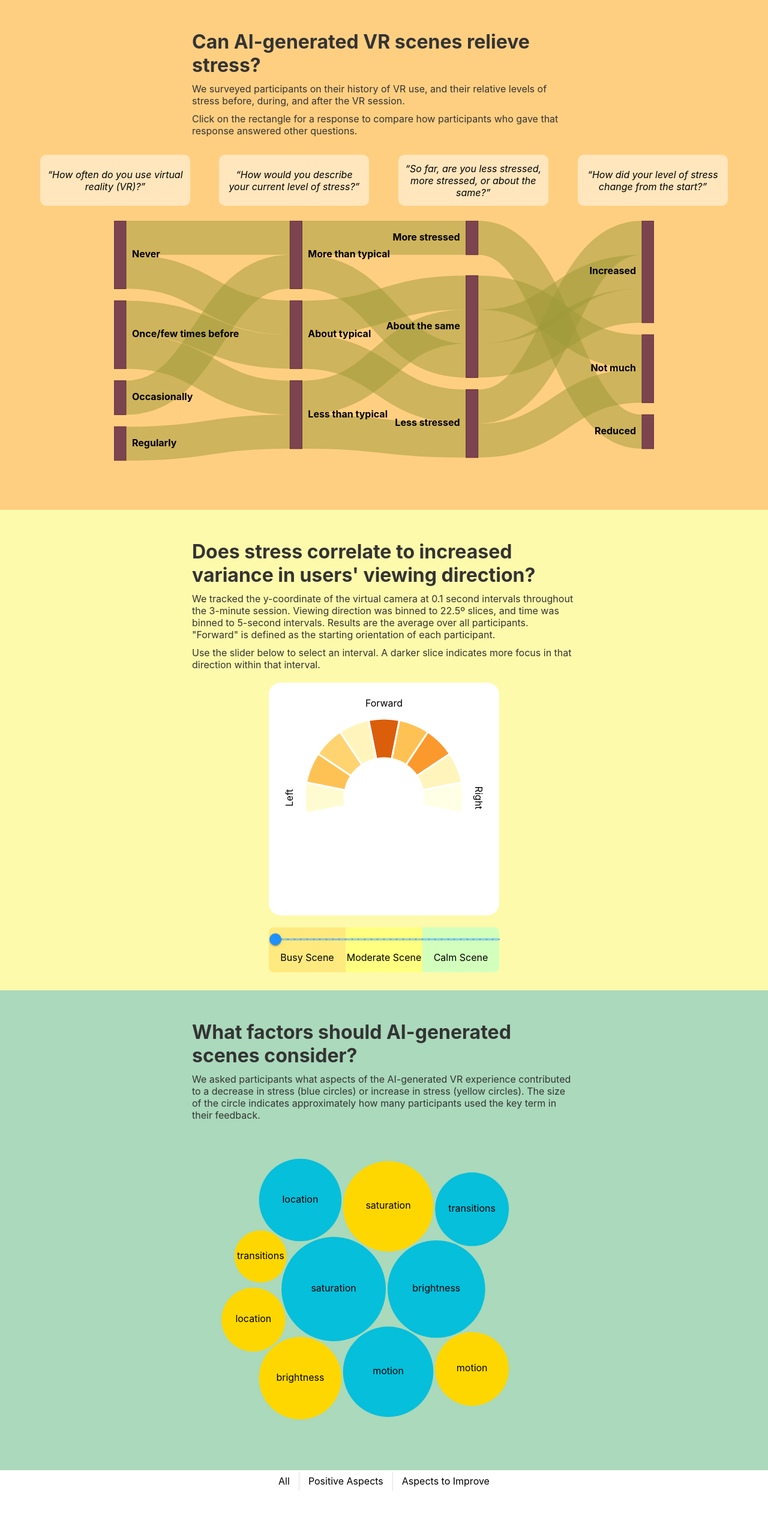
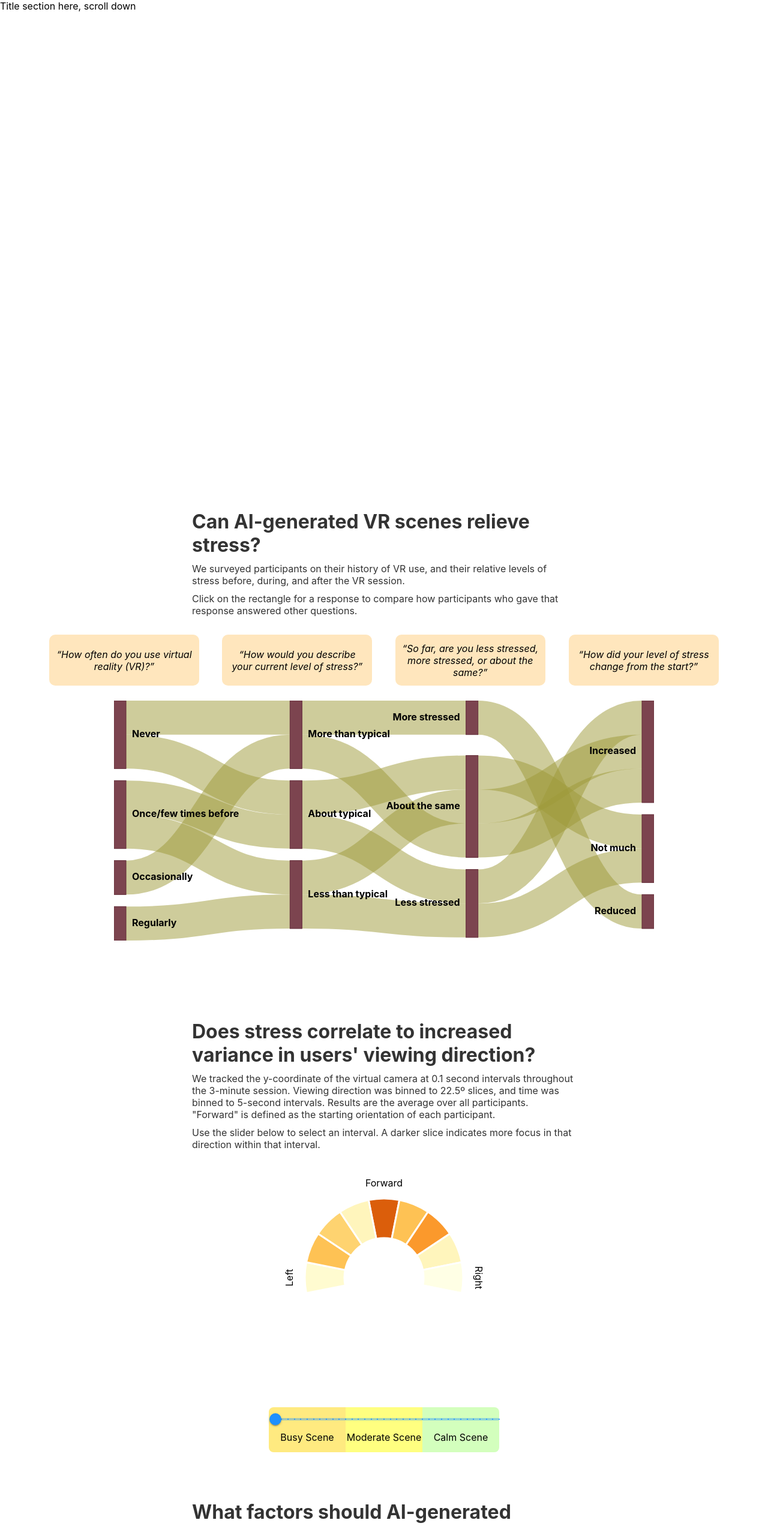
Before and after one commit to ChanGarrickT/ECS272-Final-Project-VR, a React (Vite) app: page / in a window 1280 px wide. Shown: the top 2544 px of the page at 60% size. Before the commit the page ends 2485 px from the top, so only its background shows below. Built offline with nearby package versions, Linux system fonts and the light colour scheme.

Commit message:
Added fading background color based on section

```diff
--- a/package.json
+++ b/package.json
@@ -12,6 +12,7 @@
   "dependencies": {
     "@emotion/react": "^11.14.0",
     "@emotion/styled": "^11.14.1",
+    "@gsap/react": "^2.1.2",
     "@mui/material": "^7.3.6",
     "@types/d3": "^7.4.3",
     "@types/lodash": "^4.17.21",
@@ -19,6 +20,7 @@
     "d3": "^7.9.0",
     "d3-geo": "^3.1.1",
     "d3-sankey": "^0.12.3",
+    "gsap": "^3.14.2",
     "lodash": "^4.17.21",
     "react": "^19.2.3",
     "react-dom": "^19.2.3",
--- a/src/App.jsx
+++ b/src/App.jsx
@@ -3,6 +3,12 @@ import * as d3 from 'd3';
 import { createTheme, ThemeProvider } from "@mui/material/styles";
 import { grey } from "@mui/material/colors";
 import { useState, useEffect, useRef } from 'react';
+
+import { gsap } from "gsap";
+import { useGSAP } from "@gsap/react";
+import { ScrollTrigger } from "gsap/ScrollTrigger";
+gsap.registerPlugin(useGSAP, ScrollTrigger);
+
 import SurveySankey from './components/SurveySankey';
 import HeatMap from './components/HeatMap';
 import SurveyBubble from './components/SurveyBubble';
@@ -20,11 +26,41 @@ const theme = createTheme({
 });
 
 function Layout() {
+	const containerRef = useRef(null);
+	const [titleRef, sankeyRef, heatmapRef, bubbleRef] = [useRef(null), useRef(null), useRef(null), useRef(null)];
+
+	useGSAP(() => {
+		const body = containerRef.current;
+
+		const sections = [
+			{ref: sankeyRef, color: '#FFCF81'},
+			{ref: heatmapRef, color: '#FDFAAB'},
+			{ref: bubbleRef, color: '#AAD9BB'}
+		];
+
+		// Set up scrollTrigger for each section
+		sections.forEach(({ ref, color }) => {
+			gsap.to(body, {
+				backgroundColor: color,
+				immediateRender: false,
+				scrollTrigger: {
+					trigger: ref.current,
+					start: '20% 80%',
+					end: '20% 20%',
+					scrub: true,
+					// markers: true
+				}
+			});
+		});
+
+	});
+
     return (
-        <Box id="main-container">
-			<SurveySankey />
-			<HeatMap />
-			<SurveyBubble />
+        <Box ref={containerRef} id="main-container">
+			<Box ref={titleRef} sx={{width: '100vw', height: '100vh'}}>Title section here, scroll down</Box>
+			<SurveySankey ref={sankeyRef}/>
+			<HeatMap ref={heatmapRef}/>
+			<SurveyBubble ref={bubbleRef}/>
         </Box>
     );
 }
--- a/src/components/HeatMap.jsx
+++ b/src/components/HeatMap.jsx
@@ -1,5 +1,5 @@
 import { Paper, Divider, Slider, Grid, Stack, Box } from '@mui/material';
-import { useState, useEffect, useRef } from 'react';
+import { useState, useEffect, useRef, forwardRef } from 'react';
 import * as d3 from 'd3';
 import { isEmpty } from 'lodash';
 import { useResizeObserver, useDebounceCallback } from 'usehooks-ts';
@@ -11,7 +11,7 @@ const SLICE_MASK = [0, 1, 2, 3, 4, 12, 13, 14, 15];
 const colorScale = d3.scaleSequential(d3.interpolateYlOrBr);
 const pie = d3.pie().value(1);
 
-export default function HeatMap(props){
+const HeatMap = forwardRef((props, ref) => {
     const svgRef = useRef(null);
     const sliceSelectionRef = useRef(null);
     const [size, setSize] = useState({ width: 0, height: 0 });
@@ -31,7 +31,7 @@ export default function HeatMap(props){
     }, [currentInterval]);
 
     return (
-        <Box sx={{ width: '100vw', minHeight: '100vh', backgroundColor: '#FDFAAB'}}>
+        <Box ref={ref} sx={{position: 'relative', width: '100vw', minHeight: '100vh'}}>
             <Box className='title-box'>
                 <h1>Does stress correlate to increased variance in users' viewing direction?</h1>
                 <p>
@@ -67,7 +67,9 @@ export default function HeatMap(props){
             </Grid>
         </Box>
     )
-}
+});
+
+export default HeatMap;
 
 function drawChart(svgElement, interval, size){
     const svg = d3.select(svgElement);
--- a/src/components/SurveyBubble.jsx
+++ b/src/components/SurveyBubble.jsx
@@ -1,11 +1,11 @@
 import { Paper, Divider, Grid, Stack, Box } from '@mui/material';
-import { useState, useEffect, useRef } from 'react';
+import { useState, useEffect, useRef, forwardRef } from 'react';
 import * as d3 from 'd3';
 import { isEmpty } from 'lodash';
 import { useResizeObserver, useDebounceCallback } from 'usehooks-ts';
 import bubbleData from '../../data/placeholder_bubble_data.json'
 
-export default function SurveyBubble(props){
+const SurveyBubble = forwardRef((props, ref) => {
     const svgRef = useRef(null);
     const [size, setSize] = useState({ width: 0, height: 0 });
     const [currentFilter, setCurrentFilter] = useState('');
@@ -19,7 +19,7 @@ export default function SurveyBubble(props){
     }, [size, currentFilter]);
 
     return (
-        <Box sx={{ width: '100vw', height: '100vh', minHeight: '720px', backgroundColor: '#AAD9BB'}}>
+        <Box ref={ref} sx={{position: 'relative', width: '100vw', height: '100vh', minHeight: '720px'}}>
             <Box className='title-box'>
                 <h1>What factors should AI-generated scenes consider?</h1>
                 <p>
@@ -37,7 +37,9 @@ export default function SurveyBubble(props){
             </Box>
         </Box>
     )
-}
+});
+
+export default SurveyBubble;
 
 function drawChart(svgElement, currentFilter, size){
     const svg = d3.select(svgElement);
--- a/src/components/SurveySankey.jsx
+++ b/src/components/SurveySankey.jsx
@@ -1,5 +1,5 @@
 import { Paper, Divider, Button, Grid, Stack, Box } from '@mui/material';
-import { useState, useEffect, useRef } from 'react';
+import { useState, useEffect, useRef, forwardRef } from 'react';
 import * as d3 from 'd3';
 import * as d3Sankey from 'd3-sankey';
 import { isEmpty } from 'lodash';
@@ -63,7 +63,7 @@ function genGraph(){
     return [nodes, links];
 }
 
-export default function SurveySankey(props){
+const SurveySankey = forwardRef((props, ref) => {
     const svgRef = useRef(null);
     const rectsSelectionRef = useRef(null);
     const pathsSelectionRef = useRef(null);
@@ -102,7 +102,7 @@ export default function SurveySankey(props){
     }
 
     return (
-        <Box sx={{ width: '100vw', minHeight: '100vh', backgroundColor: '#FFCF81', paddingBottom: '50px'}}>
+        <Box ref={ref} sx={{position: 'relative', width: '100vw', minHeight: '100vh', paddingBottom: '50px'}}>
             <Box className='title-box'>
                 <h1>Can AI-generated VR scenes relieve stress?</h1>
                 <p>
@@ -113,16 +113,16 @@ export default function SurveySankey(props){
                 </p>
             </Box>
             <Box sx={{position: 'relative', width: '70%', height: '100px', margin: '30px auto 10px'}}>
-                <Box className='question-box' sx={{left: '-125px'}}>
+                <Box className='question-box' sx={{left: '-110px'}}>
                     <p>“How often do you use virtual reality (VR)?”</p>
                 </Box>
-                <Box className='question-box' sx={{left: 'calc(33.3% - 125px)'}}>
+                <Box className='question-box' sx={{left: 'calc(33.3% - 120px)'}}>
                     <p>“How would you describe your current level of stress?”</p>
                 </Box>
-                <Box className='question-box' sx={{left: 'calc(66.6% - 125px)'}}>
+                <Box className='question-box' sx={{left: 'calc(66.6% - 130px)'}}>
                     <p>“So far, are you less stressed, more stressed, or about the same?”</p>
                 </Box>
-                <Box className='question-box' sx={{left: 'calc(100% - 125px)'}}>
+                <Box className='question-box' sx={{left: 'calc(100% - 140px)'}}>
                     <p>“How did your level of stress change from the start?”</p>
                 </Box>
             </Box>
@@ -131,7 +131,9 @@ export default function SurveySankey(props){
             </Box>
         </Box>
     )
-}
+});
+
+export default SurveySankey;
 
 function drawChart(svgElement, clickFunc, size){
     const sankey = d3Sankey.sankey()
--- a/src/style.css
+++ b/src/style.css
@@ -12,6 +12,10 @@
 
 * {
   margin: 0;
+}
+
+body {
+  background-color: none;
 }
 
 h1 {
```
Also changed, not shown: 1 other file (tests, documents, lock files or other folders).
